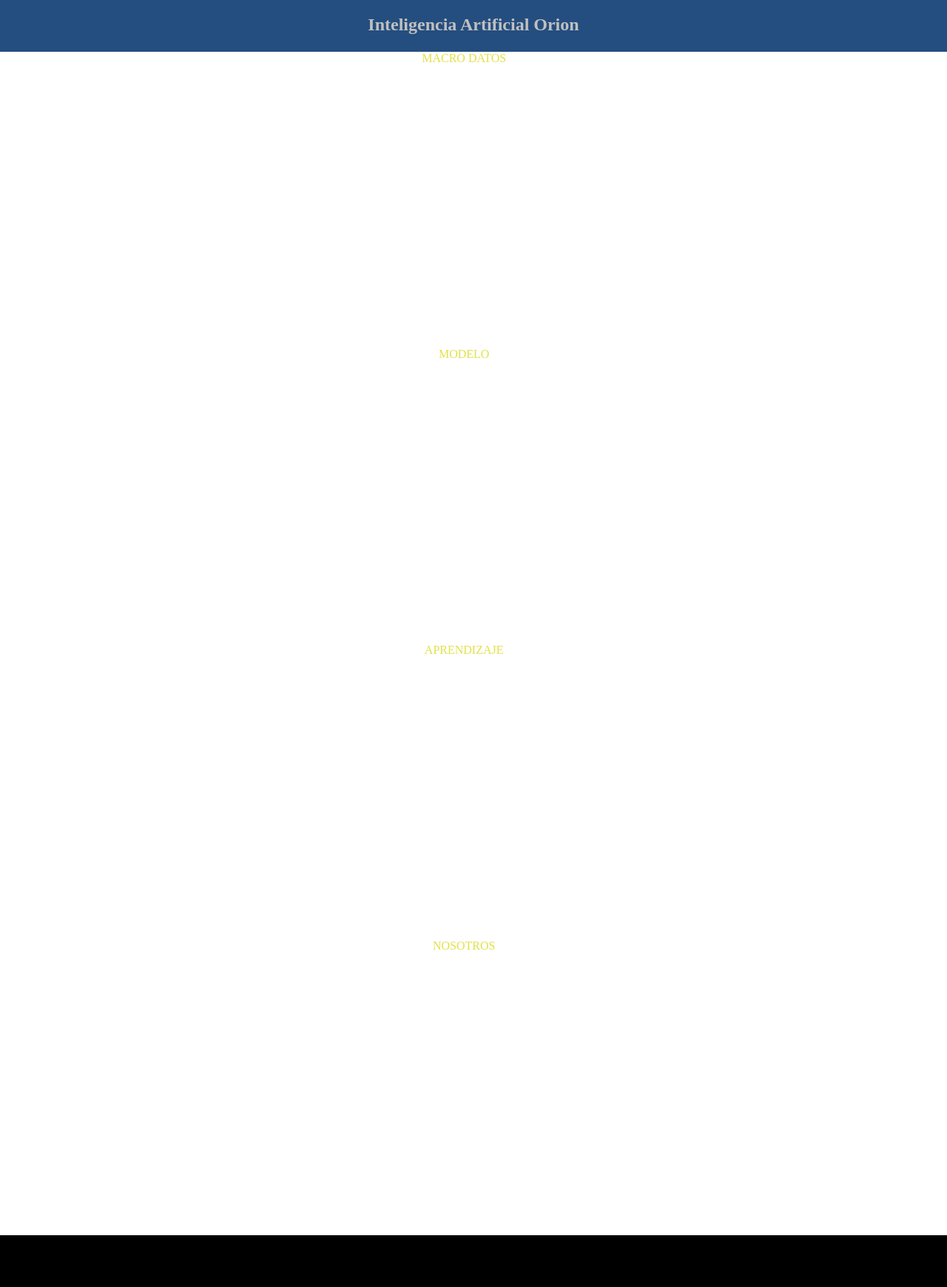
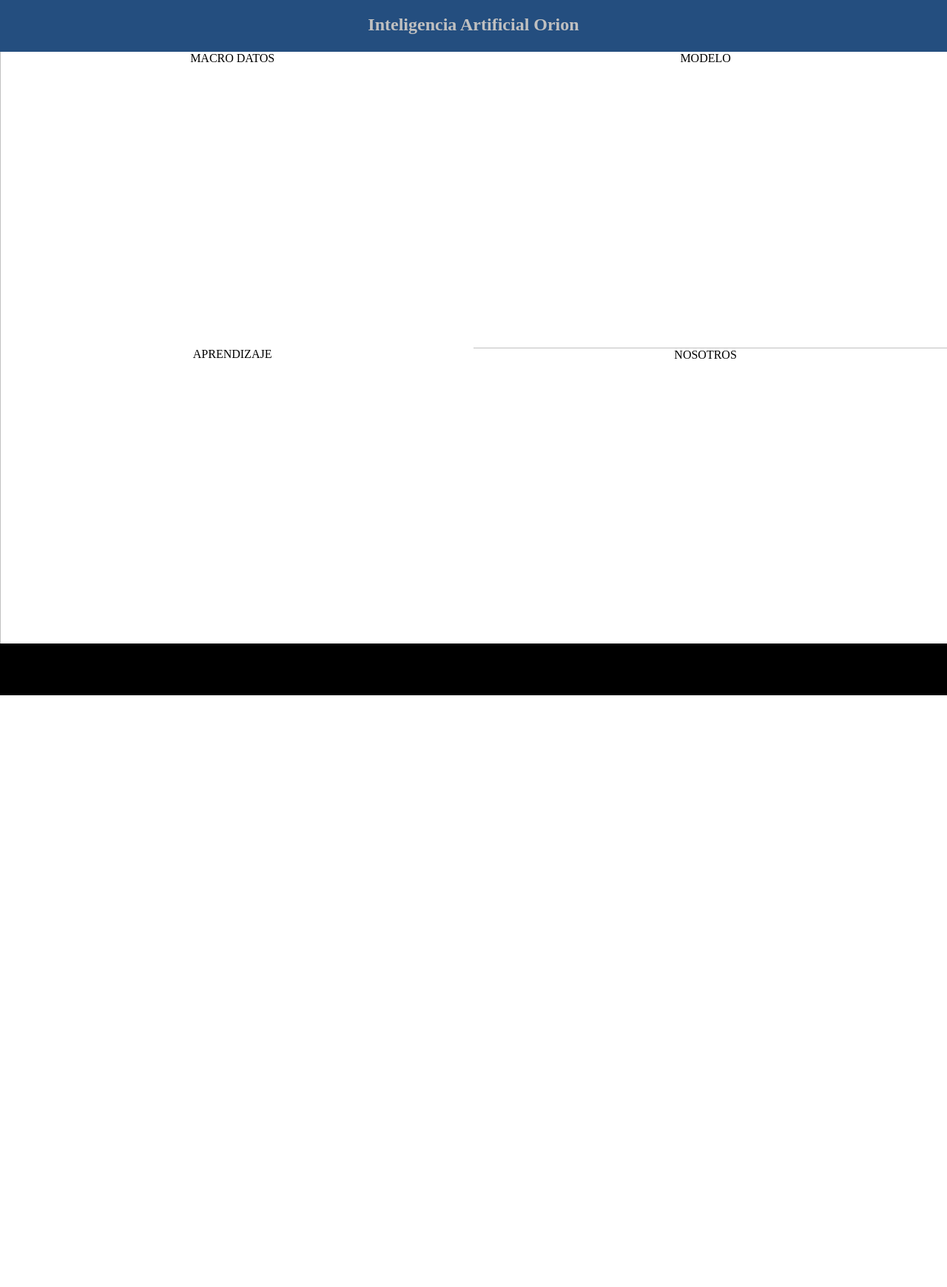
Before and after one commit to PT-Adrian/orionworkflow.github.io, a Jekyll site: the page built from index.md, in a window 1280 px wide. Shown: the whole page at 74% size. Built offline with Jekyll 4.4.1, drawn with Linux system fonts in a browser that asks for light colours; our own code applies the rules of GitHub Pages for plain Markdown files; after the commit the page ends 940 px from its top, so only the background shows below that.

Commit message:
Update default.html

```diff
--- a/_layouts/default.html
+++ b/_layouts/default.html
@@ -12,13 +12,13 @@
        <h2>Inteligencia Artificial Orion</h2>
     </header>
     <div class="content">
-       <div class="card"><div class="front" >MACRO DATOS</div> </div>
+       <div class="card-top-right"><div class="front" >MACRO DATOS</div> </div>
 
-       <div class="card"> <div class="front" >MODELO</div></div>
+       <div class="card-top-left"> <div class="front" >MODELO</div></div>
 
-       <div class="card"><div class="front" >APRENDIZAJE</div> </div>
+       <div class="card-bottom-right"><div class="front" >APRENDIZAJE</div> </div>
 
-      <div class="card"><div class="front" >NOSOTROS</div> </div>
+      <div class="card-bottom-left"><div class="front" >NOSOTROS</div> </div>
 
     </div>
     <footer class="footer">
```
